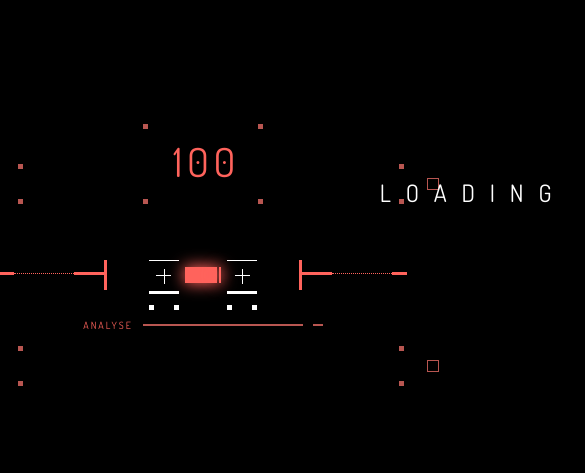
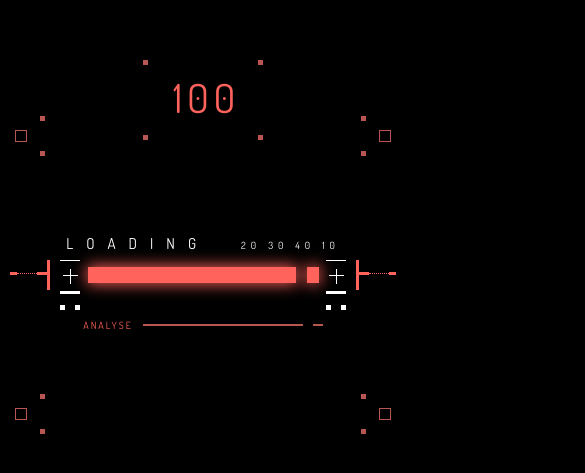
Before and after one commit to Clementcez/cv-loader, a website: page index.html in a window 390 px wide. Shown: the part 155-628 px from the top of the page, 585 px wide, since content can reach past the window. Drawn offline with Linux system fonts and the light colour scheme.

Commit message:
responsive

```diff
--- a/css/loader.css
+++ b/css/loader.css
@@ -332,4 +332,124 @@ body {
   animation: loaderSmallBar 0.3s 2s both linear;
 }
 
+ @media (max-width:  768px) {
+    .loader{
+      width: 90%;
+    }
+
+    .loader__score{
+      bottom: 10rem;
+    }
+
+    .loader__bar{
+      width: inherit;
+    }
+
+    .loader__text {
+      bottom: 2rem;
+      left: unset;
+      font-size: 15px !important;
+    }
+
+    .loader__text__number{
+      margin-left: 2rem;
+    }
+
+    .loader__tRevert{
+      right: 5%;
+    }
+    .loader__tRevert--mod{
+      left: 5%;
+    }
+    .loader__tRevert__small {
+      width: 7px;
+    }
+    .loader__tRevert__medium {
+      width: 10px;
+    }
+    .loader__tRevert__large {
+      width: 20px;
+    }
+
+    .loader__squareCorner{
+      width: 30px;
+      left: 95%;
+      bottom: 9rem;
+    }
+
+    .loader__squareCorner--botLeft{
+      left: 95%;
+      top: 9rem;
+    }
+
+    .loader__squareCorner--topRight{
+      right: 95%;
+      left: unset;
+    }
+
+    .loader__squareCorner--botRight{
+      right: 95%;
+      left: unset;
+      top: 9rem;
+    }
+
+    .loader__plusUnderlineDotted__plus{
+      width: 20px;
+    }
+
+    .loader__plusUnderlineDotted__plus__y{
+      left: 10px;
+    }
+
+    .loader__plusUnderlineDotted__plus__x{
+      left: 3px;
+    }
+  }
+
+@media (min-width: 769px) and (max-width: 1024px) {
+  .loader{
+    width: 90%;
+  }
+
+  .loader__score{
+    bottom: 10rem;
+  }
+
+  .loader__bar{
+    width: inherit;
+  }
+
+  .loader__text {
+    left: unset;
+  }
+
+  .loader__tRevert{
+    right: 5%;
+  }
+  .loader__tRevert--mod{
+    left: 5%;
+  }
+
+  .loader__squareCorner{
+    left: 95%;
+    bottom: 9rem;
+  }
+
+  .loader__squareCorner--botLeft{
+    left: 95%;
+    top: 9rem;
+  }
+
+  .loader__squareCorner--topRight{
+    right: 95%;
+    left: unset;
+  }
+
+  .loader__squareCorner--botRight{
+    right: 95%;
+    left: unset;
+    top: 9rem;
+  }
+}
+
 /*# sourceMappingURL=loader.css.map */
```
